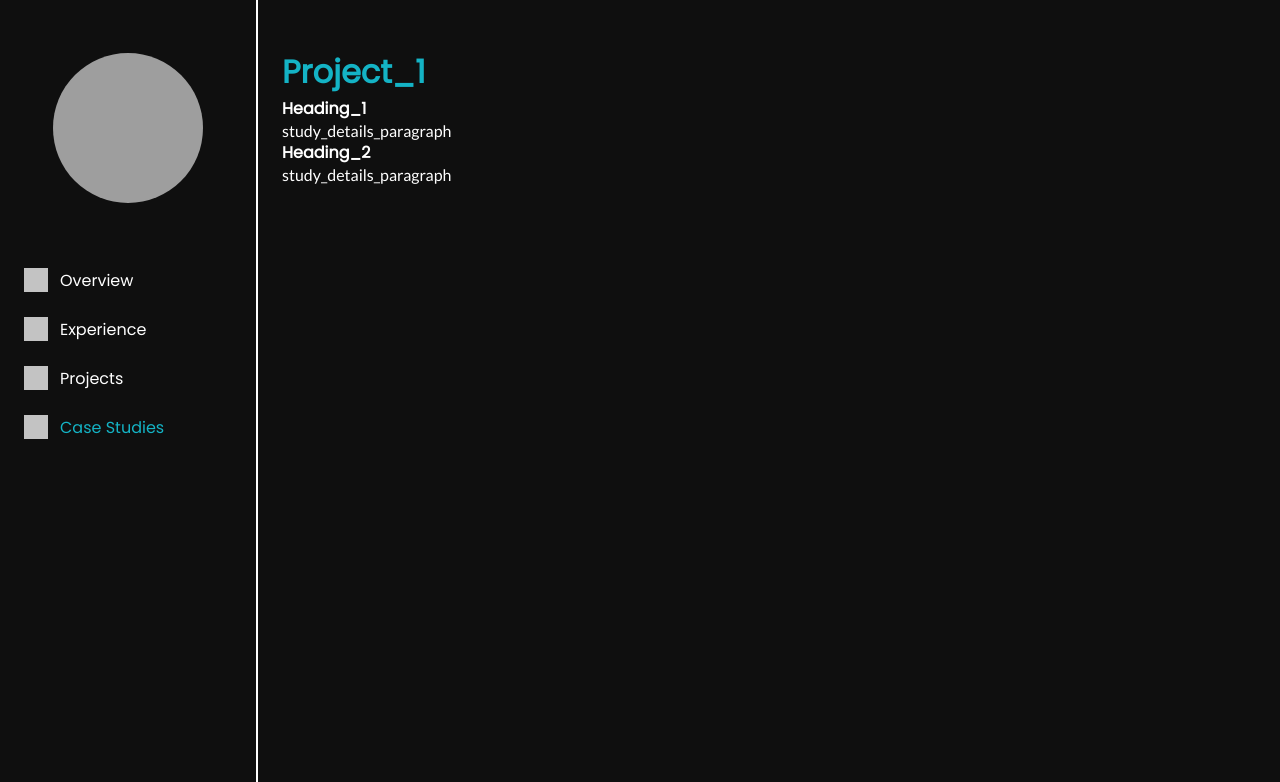
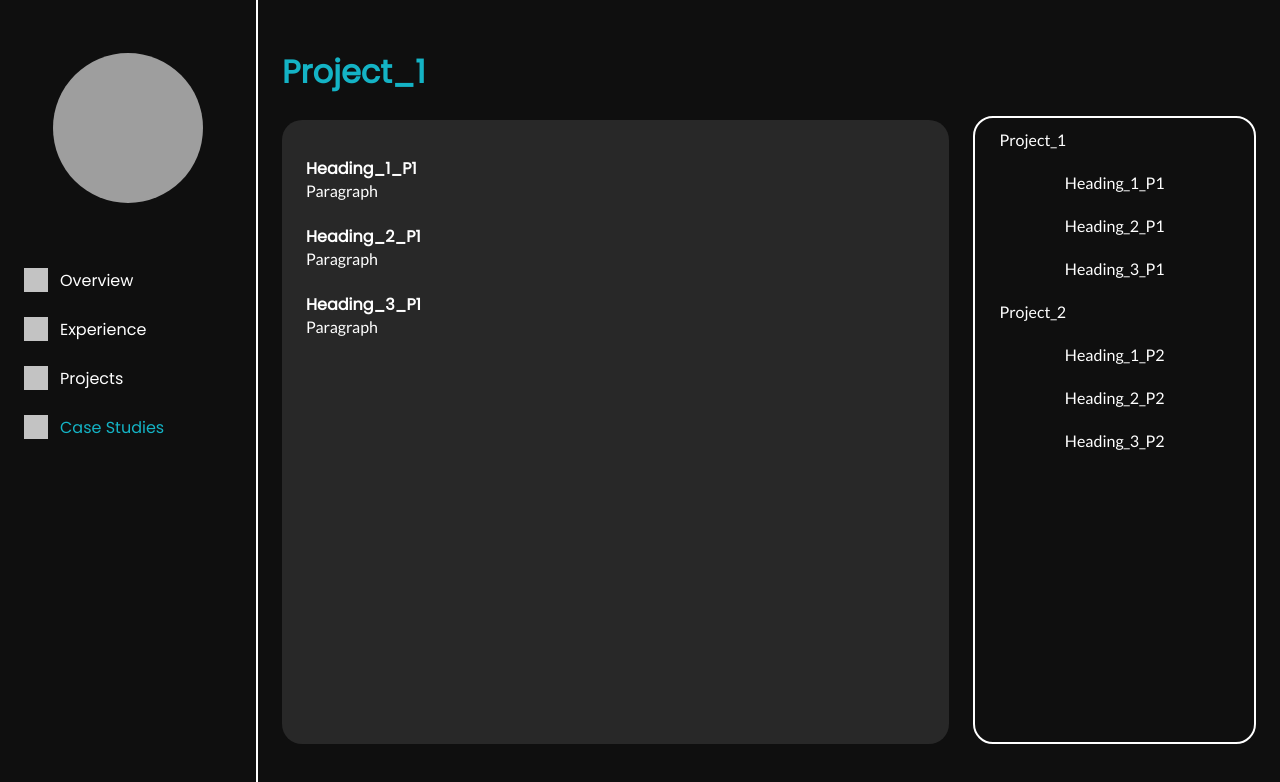
Before and after one commit to ChuzaWick420/Dashboard, a React (Vite) app: page /case_studies in a window 1280 px wide. Shown: the top 782 px of the page. Built offline with nearby package versions, Linux system fonts and the light colour scheme; grey boxes are pictures that could not be loaded.

Commit message:
Added: nav section to the page

```diff
--- a/src/pages/case_studies/case_studies.css
+++ b/src/pages/case_studies/case_studies.css
@@ -0,0 +1,57 @@
+.case_studies_container {
+    display: grid;
+    grid-template-columns: 70% auto;
+    overflow-x: hidden;
+}
+
+.study_list {
+    overflow-y: scroll;
+}
+
+.case_studies_container .study_details {
+    background-color: var(--secondary);
+    border-radius: var(--border);
+    margin-block: var(--internal-padding);
+    padding: var(--internal-padding);
+    height: calc(100vh - (2 * var(--major-content-spacing) + 4 * var(--internal-padding) + var(--large-heading)));
+}
+
+.study_details > div {
+    height: 100%;
+    overflow-y: scroll;
+}
+
+.study_details .study_section {
+    padding-block: calc(var(--internal-padding) / 2);
+}
+
+.study_nav {
+    border-radius: var(--border);
+    border-color: var(--text-color);
+    border-width: var(--bar-size);
+    border-style: solid;
+
+    display: flex;
+    flex-direction: column;
+    overflow-y: scroll;
+    overflow-x: hidden;
+
+    height: calc(100vh - (2 * var(--major-content-spacing) + 2 * var(--internal-padding) + var(--large-heading)));
+    margin-top: calc(var(--major-content-spacing) + var(--large-heading) + var(--internal-padding) * 3 / 2);
+    margin-right: var(--internal-padding);
+
+    .study_project * {
+        padding-inline: var(--internal-padding);
+        padding-block: calc(var(--internal-padding) / 2);
+    }
+
+    .study_project *:hover {
+        background-color: var(--secondary);
+    }
+
+    .study_project_section {
+        display: flex;
+        flex-direction: row;
+        justify-content: center;
+    }
+}
--- a/src/pages/case_studies/case_studies.jsx
+++ b/src/pages/case_studies/case_studies.jsx
@@ -26,27 +26,123 @@ function ProjectContainer (props) {
         <div className="category_container">
             <h1 className="important_text">{props.proj}</h1>
             <div className="study_details">
+                <div>
                     {section}
+                </div>
             </div>
         </div>
     );
 };
 
+function StudyNav (props) {
+
+    const[projects, setProjects] = useState([]);
+
+    useEffect(()=>{
+        let projects_list = [];
+
+        for (let project of props.project_names) {
+            projects_list.push(
+                <Project key={props.project_names.indexOf(project)} heading={project} sections={props.meta_gen(props.project_names.indexOf(project))} />
+            );
+        }
+
+        setProjects(projects_list);
+
+    }, []);
+
+    const Project = (props) => {
+
+        const [sections, setSections] = useState([]);
+
+        useEffect(()=>{
+            let sections_list = [];
+
+            for (let section of props.sections) {
+                sections_list.push(
+                    <p key={props.sections.indexOf(section)} className="study_project_section">{section}</p>
+                );
+            }
+
+            setSections(sections_list);
+
+        }, []);
+
+        return (
+            <div className="study_project">
+                <p className="study_project_heading">{props.heading}</p>
+                {sections}
+            </div>
+        );
+    }
+
+    return (
+        <div className="study_nav">
+            {projects}
+        </div>
+    );
+}
+
 function Case_Studies() {
 
+    const studies_meta = [
+        {
+            "Project_1": [
+                "Heading_1_P1",
+                "Heading_2_P1",
+                "Heading_3_P1"
+            ]
+        },
+        {
+            "Project_2": [
+                "Heading_1_P2",
+                "Heading_2_P2",
+                "Heading_3_P2"
+            ]
+        }
+    ];
+
+    const projectNames = studies_meta.map((obj)=>{
+        return Object.keys(obj)[0];
+    });
+
+    function getProjectHeadings (proj_index) {
+        return studies_meta[proj_index][projectNames[proj_index]];
+    }
 
     return (
         <div className="case_studies_container">
-            <ProjectContainer proj="Project_1" content={[
+            <div className="study_list">
+                <ProjectContainer proj={projectNames[0]} content={[
                     [
-                    "Heading_1",
+                        getProjectHeadings(0)[0],
+                        "Paragraph"
+                    ],
+                    [
+                        getProjectHeadings(0)[1],
+                        "Paragraph"
+                    ],
+                    [
+                        getProjectHeadings(0)[2],
+                        "Paragraph"
+                    ]
+                ]} />
+                <ProjectContainer proj={projectNames[1]} content={[
+                    [
+                        getProjectHeadings(1)[0],
+                        "study_details_paragraph "
+                    ],
+                    [
+                        getProjectHeadings(1)[1],
                         "study_details_paragraph"
                     ],
                     [
-                    "Heading_2",
+                        getProjectHeadings(1)[2],
                         "study_details_paragraph"
                     ]
                 ]} />
+            </div>
+            <StudyNav project_names={projectNames} meta_gen={getProjectHeadings} />
         </div>
     );
 }
```
Lines whose indentation alone changed are shown as unchanged.
